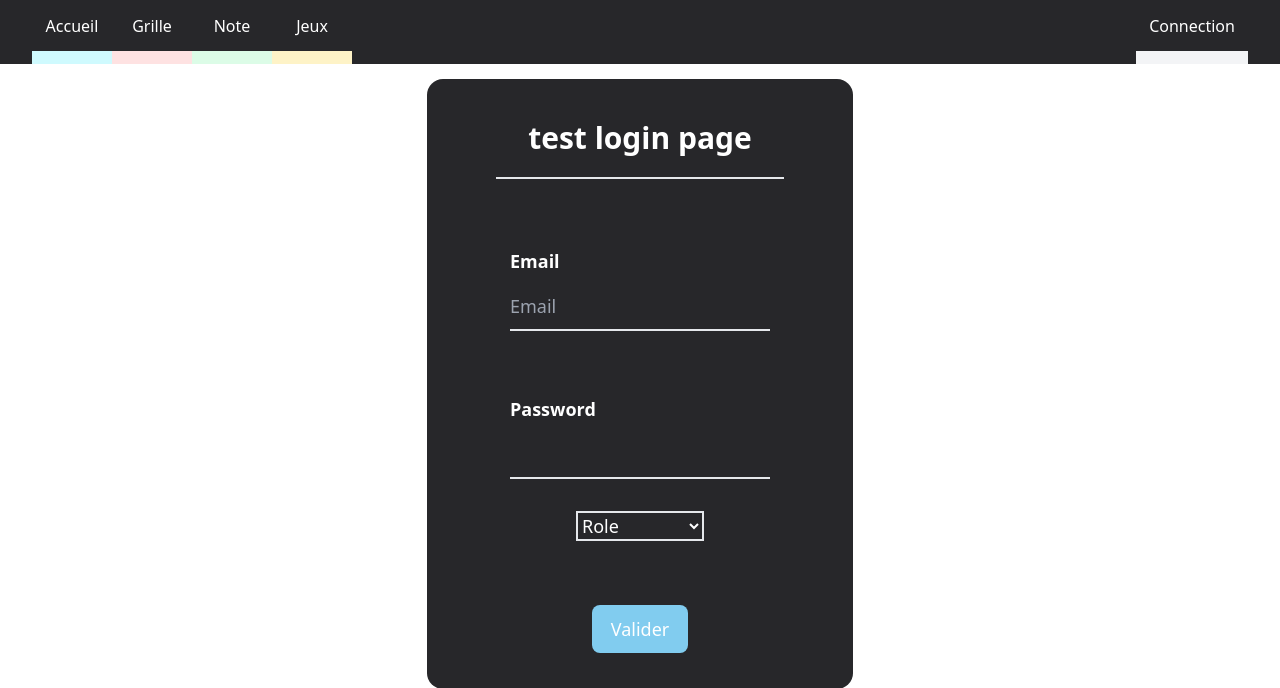
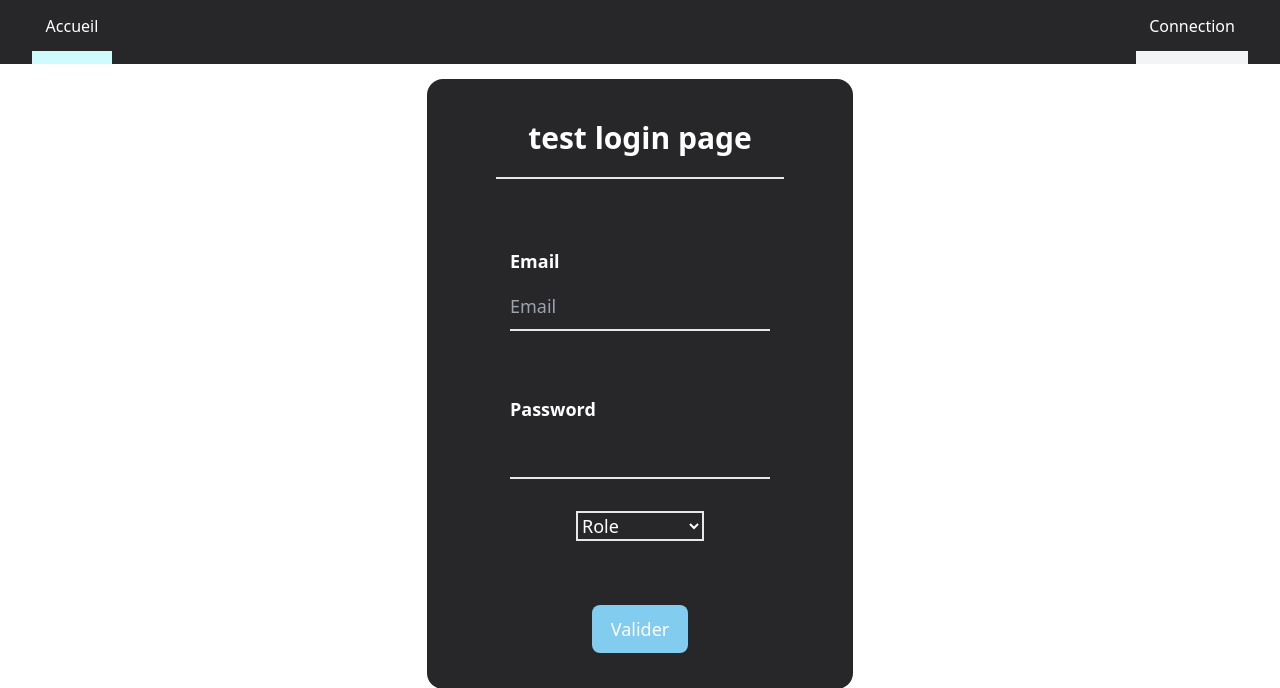
Before and after one commit to Blaccreed/Luddiag, a PHP site: page /index.php?uc=connection in a window 1280 px wide. Shown: the top 688 px of the page. Run offline with PHP 8.4, Linux system fonts and the light colour scheme; some libraries are stand-ins or nearby versions.

Commit message:
mise au point

```diff
--- a/View/Components/navbar.view.php
+++ b/View/Components/navbar.view.php
@@ -8,32 +8,6 @@
                 </a>
             </div>
             <div class="bg-cyan-100 h-[20%]"></div>
-        </div>
-
-        <div class="flex flex-col h-16 w-20 hover:bg-zinc-700">
-            <div class="h-[80%] flex flex-row justify-center items-center">
-                <a href="index.php?uc=grille">
-                    Grille
-                </a>
-            </div>
-            <div class="bg-red-100 h-[20%]"></div>
-        </div>
-
-        <div class="flex flex-col h-16 w-20 hover:bg-zinc-700">
-            <div class="h-[80%] flex flex-row justify-center items-center">
-                <a href="index.php?uc=note">
-                    Note
-                </a>
-            </div>
-            <div class="bg-green-100 h-[20%]"></div>
-        </div>
-        <div class="flex flex-col h-16 w-20 hover:bg-zinc-700">
-            <div class="h-[80%] flex flex-row justify-center items-center">
-                <a href="index.php?uc=jeux">
-                    Jeux
-                </a>
-            </div>
-            <div class="bg-amber-100 h-[20%]"></div>
         </div>
     </div>
             <div class="w-1/4">
--- a/View/Home/accueil.view.php
+++ b/View/Home/accueil.view.php
@@ -11,8 +11,6 @@
     <!-- Include the navbar in Components/navbar.view.php -->
     <?php include './View/Components/navbar.view.php'; ?>
     <!-- Fin Navbar -->
-    <div class="mt-12">
-        <p class="text-2xl ml-5">Bienvenue<!--Affiche le nom de l'utilisateur en session-->
-    </div>
+    <div class="mt-12"></div>
 </body>
 </html>
--- a/View/Organisateur/Grille/validation_grille.view.php
+++ b/View/Organisateur/Grille/validation_grille.view.php
@@ -14,10 +14,10 @@
             include './View/Components/navbar_organisateur.view.php';
         ?>
         <div class="flex flex-col justify-center items-center mt-20">
-            <form class="bg-zinc-800 flex flex-col text-white h-52 justify-evenly px-5 rounded-md items-center">
+            <form class="bg-zinc-700 flex flex-col text-white h-96 justify-evenly px-5 rounded-lg items-center border-4 border-cyan-300">
                 <label class="text-xl underline font-semibold">Selectionner le numero de la grille utilisateur</label>
-                <input placeholder="Identifiant" type="text" class="bg-zinc-800 border-2 border-white pl-2 w-full" name="grille"/>
-                <button class="border-white border-2 hover:bg-white hover:text-zinc-800 w-32 h-10 rounded-lg">Valider</button>
+                <input placeholder="Identifiant" type="text" class="bg-zinc-600 border-2 border-white pl-2 w-full" name="grille"/>
+                <button class="border-white border-2 hover:bg-white hover:text-zinc-600 w-32 h-10 rounded-lg">Valider</button>
             </form>
         </div>
         <?php
--- a/index.php
+++ b/index.php
@@ -1,6 +1,5 @@
-<?php /*if($_SERVER["HTTPS"] != "on") { header("Location: https://" . $_SERVER["HTTP_HOST"] . $_SERVER["REQUEST_URI"]); exit(); } */?>
 <?php
-//require 'Config/Connexion.php';
+
 session_start();
 
 if (!isset($_GET["uc"])) {
@@ -25,13 +24,6 @@ switch ($uc) {
             break;
         }
 
-//Seulement si la personne est un organisateur
-    //permet à l'organisateur de valider les grilles
-    case 'grille':
-        require 'Model/Grille.php';
-        require_once './View/grille.view.php';
-        break;
-
     // #region Organisateur
 
     case 'validation_grille':
@@ -45,18 +37,9 @@ switch ($uc) {
 
     // #endregion
 
-    case 'exposant':
-        require 'Model/Exposant.php';
-        require 'View/exposant.view.php';
-        break;
 
     case 'connection':
-        ini_set('display_errors', 1);
-        ini_set('display_startup_errors', 1);
-        error_reporting(E_ALL);
         require_once './Config/Connection.php';
-        //Ajout pour permettre de faire la connexion
-        //require('Model/Login.php');
         require_once 'View/Form/connection.view.php';
         break;
 
@@ -64,6 +47,9 @@ switch ($uc) {
         session_destroy();
         header('Location: index.php');
         break;
+
+    /*
+        Inutile ???
 
         case 'jeux':
             ini_set('display_errors', 1);
@@ -75,6 +61,7 @@ switch ($uc) {
             $tab_jeux = Jeu::GetTousLesJeux();
             require_once './View/jeux.view.php';
             break;
+    */
 
     default:
         require_once 'View/notFound.view.php';
```
Also changed, not shown: Model/Exposant.php (+6 -1 lines), Model/Jeu.php (+7 -1 lines), Model/Note.php (+7 -0 lines), Model/Organisateur.php (+10 -0 lines), Model/User.php (+15 -7 lines), useless/Grille.php (renamed from Model/Grille.php). Lines whose indentation alone changed are shown as unchanged.
